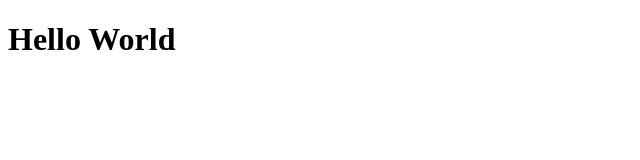
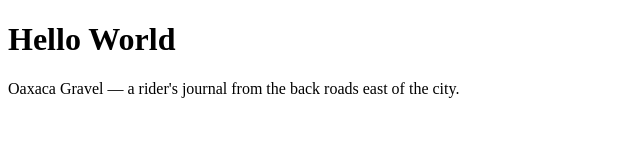
Before and after one commit to markwinstein/oaxacagravel, a plain HTML site: page index.html in a window 1280 px wide. Shown: the whole page, without its empty margins (0-640 px from the left). Drawn offline with Linux system fonts and the light colour scheme.

Commit message:
Update 2026-05-25

```diff
--- a/index.html
+++ b/index.html
@@ -7,5 +7,6 @@
 </head>
 <body>
   <h1>Hello World</h1>
+  <p>Oaxaca Gravel — a rider's journal from the back roads east of the city.</p>
 </body>
 </html>
```
Also changed, not shown: 1 other file.
